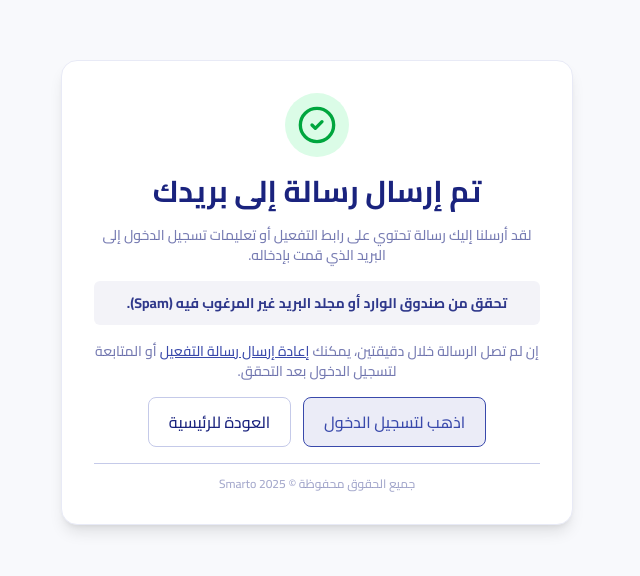
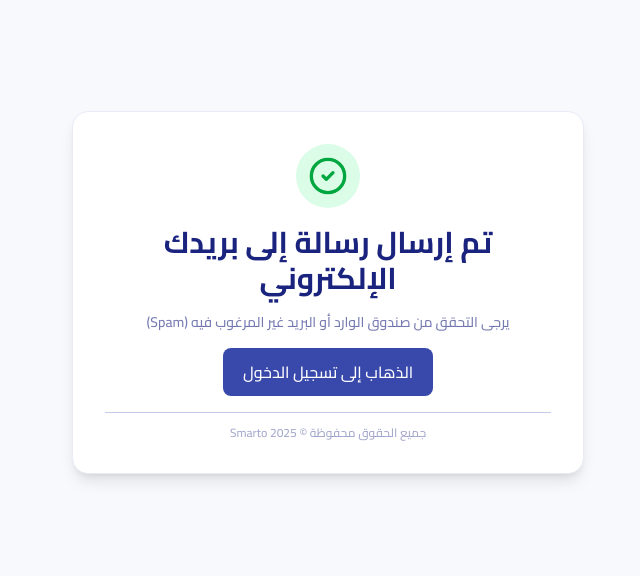
Before and after one commit to Samo-cyber/teacher-website, a Next.js app: page /auth/check-email in a window 1280 px wide. Shown: the part 108-684 px from the top of the page, without its empty margins (436-1076 px from the left). Built offline with nearby package versions, Linux system fonts and the light colour scheme.

Commit message:
Update page.tsx

```diff
--- a/src/app/auth/check-email/page.tsx
+++ b/src/app/auth/check-email/page.tsx
@@ -6,46 +6,36 @@ export default function CheckEmailPage() {
     return (
         <div className="min-h-screen flex items-center justify-center py-4 px-4 sm:px-6 lg:px-8 bg-secondary-2/30">
             <div className="max-w-lg w-full space-y-4 bg-white p-6 sm:p-8 rounded-2xl shadow-lg border border-secondary-2 text-center">
+
+                {/* الدائرة الخضرا + علامة الصح */}
                 <div className="flex justify-center">
                     <div className="w-16 h-16 bg-green-100 rounded-full flex items-center justify-center">
                         <CheckCircle2 size={40} className="text-green-600" />
                     </div>
                 </div>
 
-        <h2 className="text-2xl sm:text-3xl font-bold text-primary-1">تم إرسال رسالة إلى بريدك</h2>
+                {/* العنوان */}
+                <h2 className="text-2xl sm:text-3xl font-bold text-primary-1">
+                    تم إرسال رسالة إلى بريدك الإلكتروني
+                </h2>
 
+                {/* الشرح */}
                 <p className="text-sm text-primary-1/60">
-          لقد أرسلنا إليك رسالة تحتوي على رابط التفعيل أو تعليمات تسجيل الدخول إلى البريد الذي قمت بإدخاله.
+                    يرجى التحقق من صندوق الوارد أو البريد غير المرغوب فيه (Spam)
                 </p>
 
-        <div className="mt-2 px-4 py-3 bg-primary-1/5 rounded-md text-sm text-primary-1/90">
-          <strong>تحقق من صندوق الوارد أو مجلد البريد غير المرغوب فيه (Spam).</strong>
-        </div>
-
-        <p className="text-sm text-primary-1/60 mt-2">
-          إن لم تصل الرسالة خلال دقيقتين، يمكنك{" "}
-          <Link href="/auth/resend" className="font-medium text-primary-2 underline">
-            إعادة إرسال رسالة التفعيل
-          </Link>{" "}
-          أو المتابعة لتسجيل الدخول بعد التحقق.
-        </p>
-
-        <div className="flex gap-3 justify-center mt-4">
+                {/* زر تسجيل الدخول */}
+                <div className="mt-4">
                     <Link
                         href="/auth/login"
-            className="inline-flex items-center justify-center px-5 py-3 rounded-lg border border-primary-2 bg-primary-2/10 text-primary-2 font-medium"
+                        className="inline-flex items-center justify-center px-5 py-3 rounded-lg bg-primary-2 text-white font-medium"
                     >
-            اذهب لتسجيل الدخول
-          </Link>
-          <Link
-            href="/"
-            className="inline-flex items-center justify-center px-5 py-3 rounded-lg border border-secondary-3 text-primary-1"
-          >
-            العودة للرئيسية
+                        الذهاب إلى تسجيل الدخول
                     </Link>
                 </div>
 
-        <p className="text-xs text-primary-1/40 pt-3 border-t border-secondary-3">
+                {/* فوتر */}
+                <p className="text-xs text-primary-1/40 pt-3 border-t border-secondary-3 mt-4">
                     جميع الحقوق محفوظة © {new Date().getFullYear()} Smarto
                 </p>
             </div>
```
Lines whose indentation alone changed are shown as unchanged.
